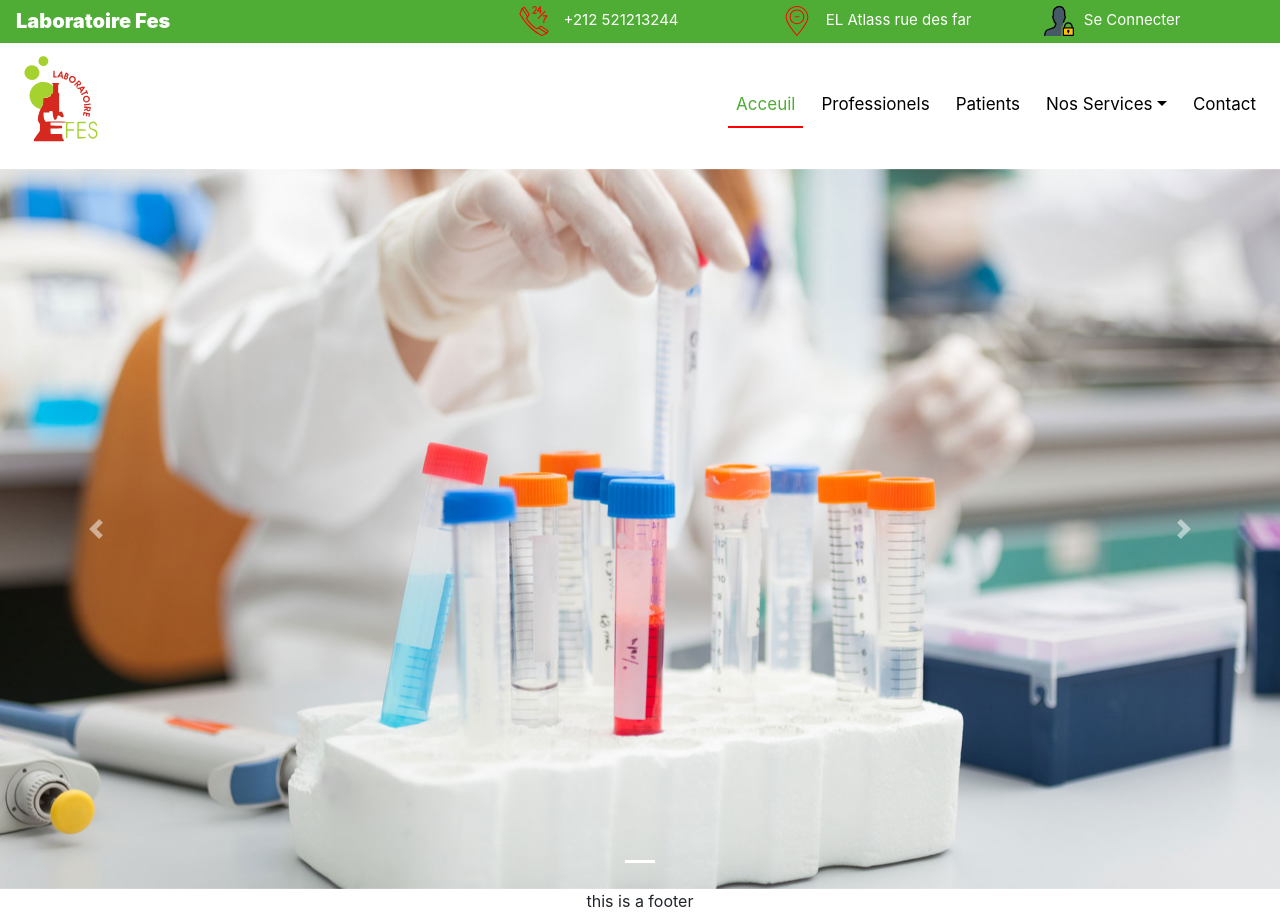
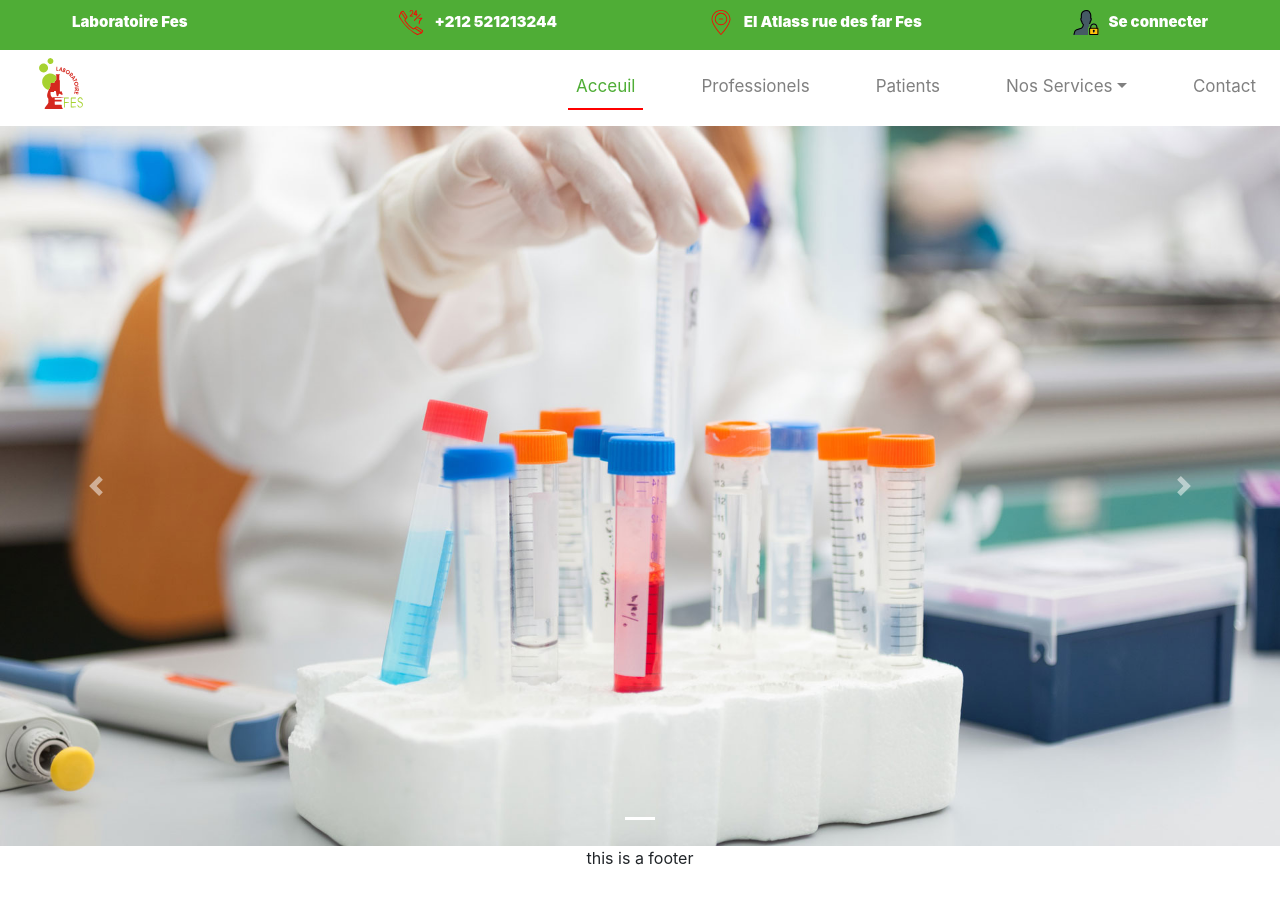
Before and after one commit to hichambendarbi/Reflexing22, a React app: page / in a window 1280 px wide. After the commit the page ends 870 px from the top, so only its background shows below. Built offline with nearby package versions, Linux system fonts and the light colour scheme.

Commit message:
Reflexing23

```diff
--- a/src/Component/Navbar1.js
+++ b/src/Component/Navbar1.js
@@ -39,7 +39,7 @@ export default class Example extends React.Component {
       <div>
         <Navbar color="light" light expand="md">
           <NavbarBrand href="/">
-            <Logo width="90px" height="100px" />
+            <Logo width="90px" height="60px" />
           </NavbarBrand>
           <NavbarToggler onClick={this.toggle} />
           <Collapse isOpen={this.state.isOpen} navbar>
--- a/src/Layout/Header.js
+++ b/src/Layout/Header.js
@@ -8,39 +8,6 @@ import { Login, Tele, Location } from "../img";
 
 import "../styles.css";
 
-//Nom de laboratoire
-const LaboratoryName = styled.div`
-  background-color: transparent;
-  height: 30px;
-  color: white;
-  flex: 1;
-  font-size: 20px;
-  margin-top: 0.5%;
-  margin-bottom: 0.5%;
-  font-weight: 900;
-`;
-
-//Tele de laboratoire
-const LaboratoryTele = styled.div`
-  background-color: transparent;
-  color: white;
-  flex: 1;
-`;
-
-//Adress de laboratoire
-const LaboratoireAddress = styled.div`
-  width: 40px;
-  color: white;
-  flex: 1;
-`;
-
-const LaboratoireConnecter = styled.div`
-  width: 40px;
-  color: white;
-  flex: 1;
-  justify-content: flex-end;
-  order: 2;
-`;
 const BoxPrincipale = styled.div`
   width: 100%;
 `;
@@ -49,14 +16,53 @@ const BoxHeader1 = styled.div`
   width: 100%;
   font-size: 15px;
   background-color: #4fad36;
+  height: 50px;
+  color: white;
+  font-weight: 900;
+  @media (max-width: 853px) {
+    height: 50px;
+    font-size: 10px;
+  }
+  @media (max-width: 660px) {
+    height: 50px;
+    font-size: 7px;
+  }
+  @media (max-width: 300px) {
+    height: 50px;
+    font-size: 10px;
+  }
+`;
+
+const Flex1 = styled.div`
+  display: flex;
+  width: 100%;
+  margin-top: 10px;
+  justify-content: center;
+  justify-content: flex-start;
+  justify-content: space-around;
+  align-items: center;
+  align-content: space-between;
+`;
+const BoxNameLabo = styled.div`
+  margin-right: 60px;
+  @media (max-width: 300px) {
+    display: none;
+  }
 `;
 const BoxHeader2 = styled.div`
   width: 100%;
-  font-size: 20px;
+  font-size: 15px;
+  color: white;
 `;
 
 const TeleHide = styled.span`
   @media (max-width: 960px) {
+    font-size: 10px;
+  }
+  @media (max-width: 560px) {
+    font-size: 5px;
+  }
+  @media (max-width: 370px) {
     display: none;
   }
 `;
@@ -64,26 +70,22 @@ const TeleHide = styled.span`
 const Header = () => (
   <BoxPrincipale style={{ width: "100%" }}>
     <Flex style={{ width: "100%" }}>
-      <BoxHeader1 className="B1">
-        <Flex className="B2" row style={{ width: "100%", marginLeft: "16px" }}>
-          <LaboratoryName>Laboratoire Fes</LaboratoryName>
-          <Box style={{ flex: "2", marginLeft: "100px" }}>
-            <Flex row>
-              <LaboratoryTele>
-                <Tele height="30" width="50" fill="red" />
-                <TeleHide> +212 521213244</TeleHide>
-              </LaboratoryTele>
-              <LaboratoireAddress>
-                <Location height="30" width="50" fill="red" /> EL Atlass rue des
-                far
-              </LaboratoireAddress>
-              <LaboratoireConnecter>
-                <Login height="30" width="50" />
-                Se Connecter
-              </LaboratoireConnecter>
-            </Flex>
+      <BoxHeader1>
+        <Flex1 row>
+          <BoxNameLabo>Laboratoire Fes</BoxNameLabo>
+          <Box>
+            <Tele height="25" width="40" fill="red" />
+            <TeleHide> +212 521213244</TeleHide>
           </Box>
-        </Flex>
+          <Box>
+            <Location height="25" width="40" fill="red" />
+            <TeleHide> El Atlass rue des far Fes</TeleHide>
+          </Box>
+          <Box>
+            <Login height="25" width="40" />
+            <TeleHide> Se connecter</TeleHide>
+          </Box>
+        </Flex1>
       </BoxHeader1>
       <BoxHeader2>
         <Navbar1 />
--- a/src/index.js
+++ b/src/index.js
@@ -30,7 +30,7 @@ import "./styles.css";
 
 function App() {
   return (
-    <Flex>
+    <Flex style={{ padding: "0", margin: "0px" }}>
       <Header />
       <Container />
       <Footer />
--- a/src/styles.css
+++ b/src/styles.css
@@ -12,8 +12,8 @@
 }
 
 .navbar-light .navbar-nav .nav-link {
-  color: black;
-  margin-left: 10px;
+  color: gray;
+  margin-left: 50px;
   font-size: 17px;
 }
 .navbar-light .navbar-nav .nav-link:hover {
@@ -29,6 +29,8 @@
   color: red;
   font-weight: 900;
   font-size: 25px;
+  margin-left: 0px;
+  padding: 0px;
 }
 
 @media (min-width: 960px) {
```
